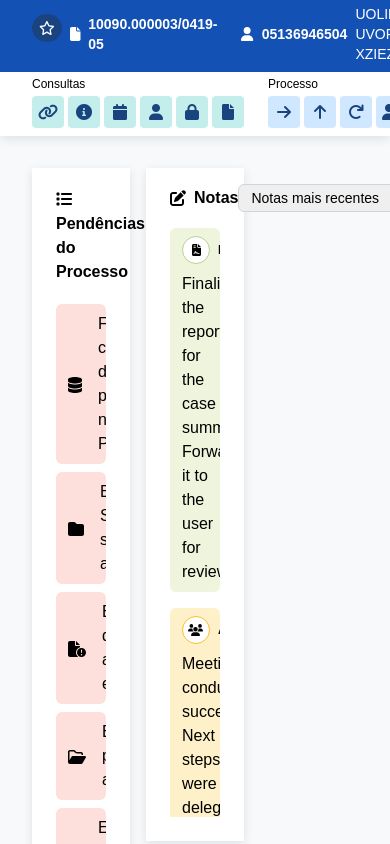
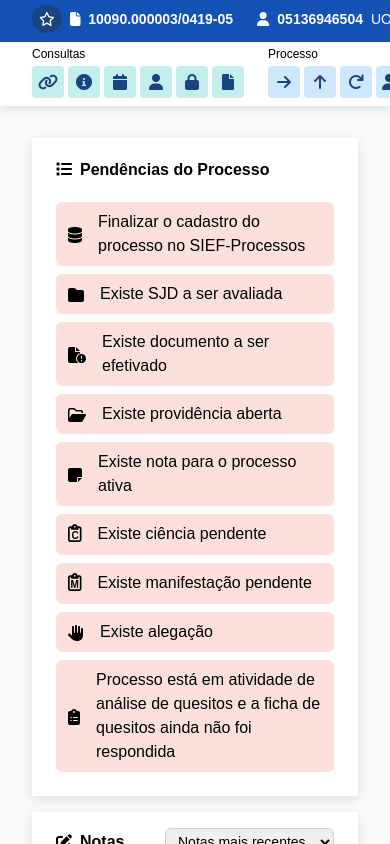
Before and after one commit to guilhermeteles/eprocesso, a React (Vite) app: page / in a window 390 px wide. Built offline with nearby package versions, Linux system fonts and the light colour scheme.

Commit message:
reponsive part1

```diff
--- a/src/components/Aside.jsx
+++ b/src/components/Aside.jsx
@@ -34,8 +34,8 @@ const Aside = () => {
   return (
     <aside
       ref={asideRef}
-      style={{ width }}
-      className="z-10 bg-white shadow-lg flex flex-col h-screen relative overflow-auto"
+      style={{width}}
+      className='z-10 bg-white shadow-lg flex flex-col h-screen overflow-y-auto relative'
     >
 
 
--- a/src/components/DashboardComponent.jsx
+++ b/src/components/DashboardComponent.jsx
@@ -73,13 +73,13 @@ const Dashboard = () => {
   };
 
   return (
-        <div className='grid grid-cols-3 h-full w-full p-8 gap-4'>
+    <div className="grid h-full w-full p-8 gap-4 items-start overflow-auto sm:overflow-y-none lg:container sm:grid-cols-[repeat(auto-fit,minmax(380px,1fr))]">
       <div className='bg-white px-6 pb-6 pt-4 shadow-[0_3px_10px_rgb(0,0,0,0.1)] flex flex-col gap-2 h-fit'>
         <h2 className="text-md font-semibold text-gray-[#1F2937] mb-3 mt-1">
           <FontAwesomeIcon icon={faList} className='mr-2' />
           Pendências do Processo
         </h2>
-                <div className='max-h-[calc(100vh-255px)] h-fit flex flex-col gap-2 overflow-auto'>
+        <div className='sm:max-h-[calc(100vh-255px)] h-fit flex flex-col gap-2 overflow-auto'>
           <p className="text-gray-[#374151] bg-[#FDE0DB] px-3 py-2 rounded-md flex items-center gap-2">
             <FontAwesomeIcon icon={faDatabase} className='mr-2 mt-0.5' />
             <p>Finalizar o cadastro do processo no SIEF-Processos</p>
@@ -161,7 +161,7 @@ const Dashboard = () => {
             <option value="user">Notas para Usuário</option>
           </select>
         </div>
-  <div className='max-h-[calc(100vh-255px)] h-fit flex flex-col gap-4 overflow-auto w-full'>
+        <div className='sm:max-h-[calc(100vh-255px)] h-fit flex flex-col gap-4 overflow-auto w-full'>
           {filteredNotes.length > 0 ? (
             filteredNotes.map((note) => (
               <div
@@ -172,8 +172,7 @@ const Dashboard = () => {
                   <span className="text-xs font-semibold flex items-center gap-2 w-100">
                     {/* Badge */}
                     <span
-                className={`px-2 py-1 rounded-full text-xs font-semibold ${
-                  note.group === 'empty' ? 'hidden' : badgeColors[note.group]
+                      className={`px-2 py-1 rounded-full text-xs font-semibold ${note.group === 'empty' ? 'hidden' : badgeColors[note.group]
                         }`}
                     >
                       {badgeLabels[note.group]}
@@ -202,6 +201,8 @@ const Dashboard = () => {
           )}
         </div>
       </div>
+      <div className='h-fit'>
+      </div>
 
     </div>
   );
--- a/src/components/Nav.jsx
+++ b/src/components/Nav.jsx
@@ -58,8 +58,8 @@ const Nav = () => {
   };
 
   return (
-    <div className='shadow-[0_3px_10px_rgb(0,0,0,0.1)] relative'>
-      <div className='bg-[#1351B4] w-100 px-8 py-1 pb-2 flex gap-6 text-sm items-center'>
+    <div className='shadow-[0_3px_10px_rgb(0,0,0,0.1)] relative w-full whitespace-nowrap'>
+      <div className='bg-[#1351B4] w-100 px-8 py-1 pb-2 flex gap-6 text-sm items-center overflow-x-auto'>
         <div className='flex gap-2'>
           {/* Star Toggle */}
           <div className='relative'>
@@ -174,7 +174,7 @@ const Nav = () => {
           </div>
         )}
       </div>
-      <nav className="flex gap-6 bg-white px-8">
+      <nav className="flex bg-white gap-x-6 px-8 w-full overflow-auto">
         {/* Group 1 */}
         <div className="flex flex-col mb-2">
           <label className="text-gray-[#9CA3AF] text-xs my-1 font-medium">Consultas</label>
--- a/src/pages/Dashboard.jsx
+++ b/src/pages/Dashboard.jsx
@@ -5,9 +5,9 @@ import Nav from '../components/Nav';
 const App = () => {
 
   return (
-    <div className="min-h-screen flex bg-[#F7F9FA] overflow-hidden h-svh">
+    <div className="min-h-screen flex bg-[#F7F9FA] overflow-hidden h-svh w-full">
       <Aside/>
-      <div className='w-full flex flex-col align-center container'>
+      <div className='w-full flex flex-col align-center'>
         <Nav />
 
           <Dashboard/>
```
Lines whose indentation alone changed are shown as unchanged.
